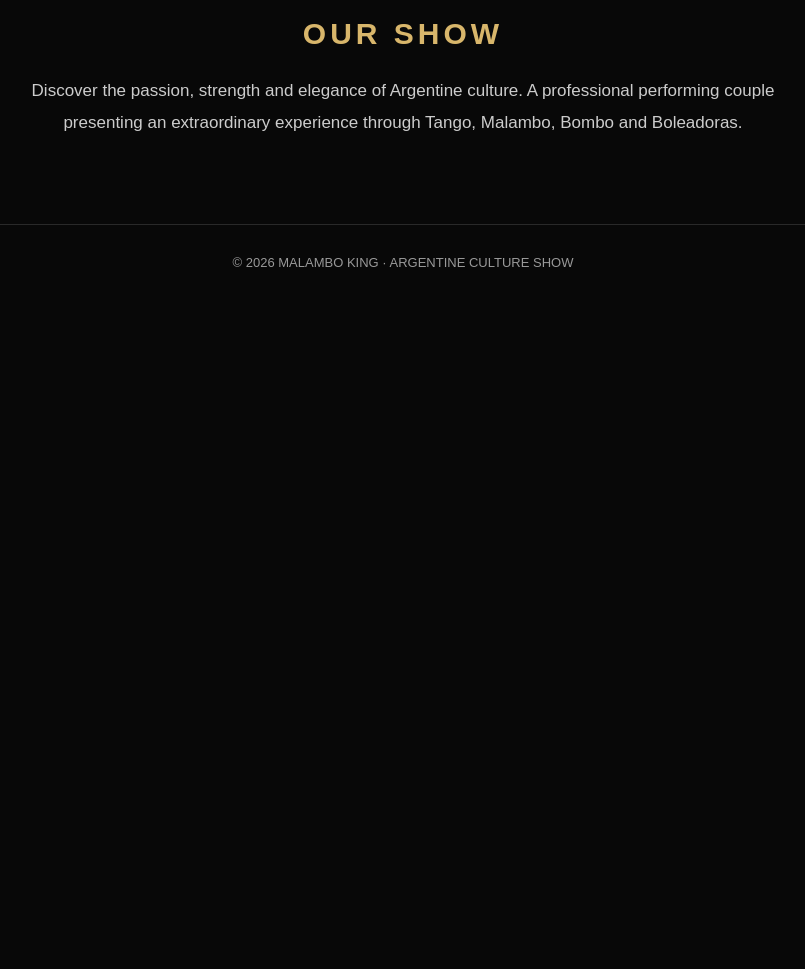
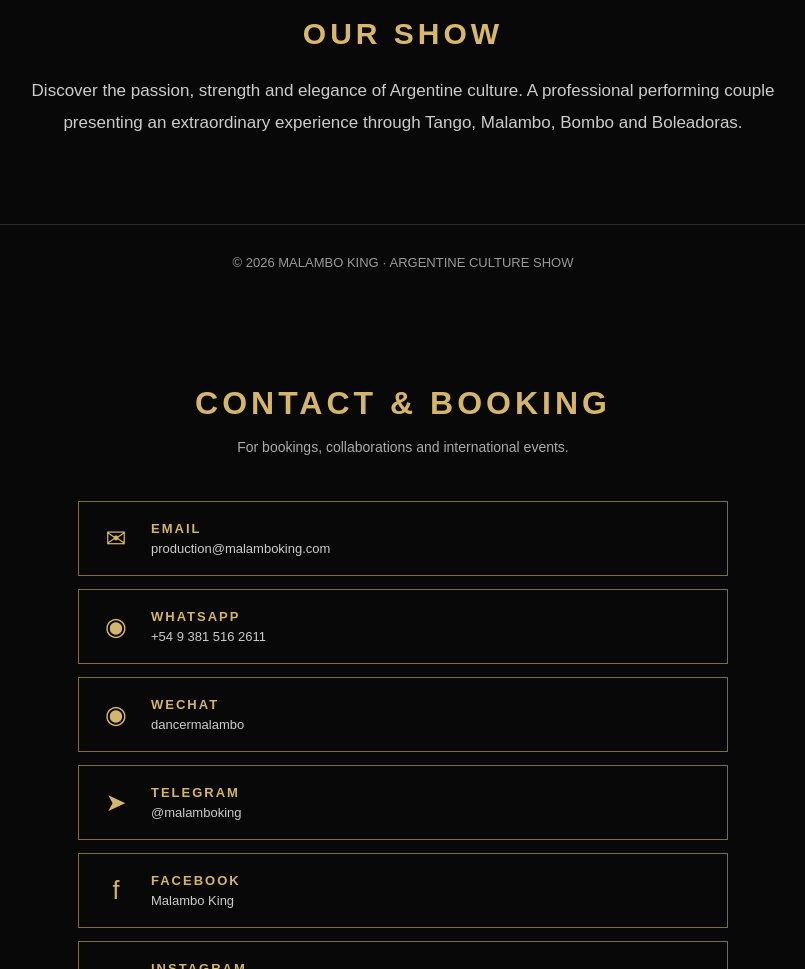
Before and after one commit to malamboking/malamboking, a plain HTML site: page index.html in a window 1280 px wide. Shown: the part 11031-12000 px from the top of the page, without its empty margins (237-1042 px from the left). Before the commit the page ends 11331 px from the top, so only its background shows below. Drawn offline with Linux system fonts and the light colour scheme.

Commit message:
Update index.html

```diff
--- a/index.html
+++ b/index.html
@@ -1178,5 +1178,158 @@ dots.forEach((dot,index)=>{
 });
 </script>
 
+<section id="contact-booking">
+  <div class="contact-container">
+
+    <h2>CONTACT & BOOKING</h2>
+    <p class="contact-subtitle">
+      For bookings, collaborations and international events.
+    </p>
+
+    <div class="contact-list">
+
+      <a href="mailto:production@malamboking.com" class="contact-item">
+        <span>✉</span><div><strong>EMAIL</strong>
+        <small>production@malamboking.com</small></div>
+      </a>
+
+      <a href="https://wa.me/5493815162611" class="contact-item">
+        <span>◉</span><div><strong>WHATSAPP</strong>
+        <small>+54 9 381 516 2611</small></div>
+      </a>
+
+      <a href="weixin://dl/chat?dancermalambo" class="contact-item">
+        <span>◉</span><div><strong>WECHAT</strong>
+        <small>dancermalambo</small></div>
+      </a>
+
+      <a href="https://t.me/malamboking" class="contact-item">
+        <span>➤</span><div><strong>TELEGRAM</strong>
+        <small>@malamboking</small></div>
+      </a>
+
+      <a href="https://www.facebook.com/share/19sv5EKprV/?mibextid=wwXIfr" target="_blank" rel="noopener" class="contact-item">
+        <span>f</span><div><strong>FACEBOOK</strong>
+        <small>Malambo King</small></div>
+      </a>
+
+      <a href="https://www.instagram.com/malamboking_company/" target="_blank" rel="noopener" class="contact-item">
+        <span>◎</span><div><strong>INSTAGRAM</strong>
+        <small>@malamboking_company</small></div>
+      </a>
+
+      <a href="https://www.tiktok.com/@malamboking" target="_blank" rel="noopener" class="contact-item">
+        <span>♪</span><div><strong>TIKTOK</strong>
+        <small>@malamboking</small></div>
+      </a>
+
+      <a href="https://youtube.com/@malamboking" target="_blank" rel="noopener" class="contact-item">
+        <span>▶</span><div><strong>YOUTUBE</strong>
+        <small>@malamboking</small></div>
+      </a>
+
+    </div>
+
+    <div class="contact-signature">
+      ROMINA & NICOLÁS · ARGENTINE ARTISTS
+    </div>
+
+  </div>
+</section>
+
+<style>
+#contact-booking {
+  background: #080808;
+  color: #fff;
+  padding: 85px 20px;
+}
+
+.contact-container {
+  max-width: 650px;
+  margin: auto;
+  text-align: center;
+}
+
+#contact-booking h2 {
+  color: #d5b46b;
+  font-size: 32px;
+  letter-spacing: 4px;
+  margin-bottom: 12px;
+}
+
+.contact-subtitle {
+  color: #aaa;
+  font-size: 14px;
+  margin-bottom: 40px;
+}
+
+.contact-list {
+  display: flex;
+  flex-direction: column;
+  gap: 13px;
+}
+
+.contact-item {
+  display: flex;
+  align-items: center;
+  gap: 20px;
+  padding: 19px 22px;
+  border: 1px solid #806b43;
+  color: white;
+  text-decoration: none;
+  text-align: left;
+  transition: .3s ease;
+}
+
+.contact-item > span {
+  color: #d5b46b;
+  font-size: 25px;
+  width: 30px;
+  text-align: center;
+}
+
+.contact-item div {
+  display: flex;
+  flex-direction: column;
+  gap: 5px;
+}
+
+.contact-item strong {
+  color: #d5b46b;
+  font-size: 13px;
+  letter-spacing: 2px;
+}
+
+.contact-item small {
+  color: #ccc;
+  font-size: 13px;
+  overflow-wrap: anywhere;
+}
+
+.contact-item:hover {
+  background: #17130c;
+  border-color: #d5b46b;
+  transform: translateY(-2px);
+}
+
+.contact-signature {
+  margin-top: 45px;
+  color: #d5b46b;
+  font-size: 12px;
+  letter-spacing: 2px;
+}
+
+@media (max-width: 600px) {
+  #contact-booking {
+    padding: 60px 16px;
+  }
+
+  #contact-booking h2 {
+    font-size: 25px;
+    letter-spacing: 2px;
+  }
+}
+</style>
+
 </body>
 </html>
```
